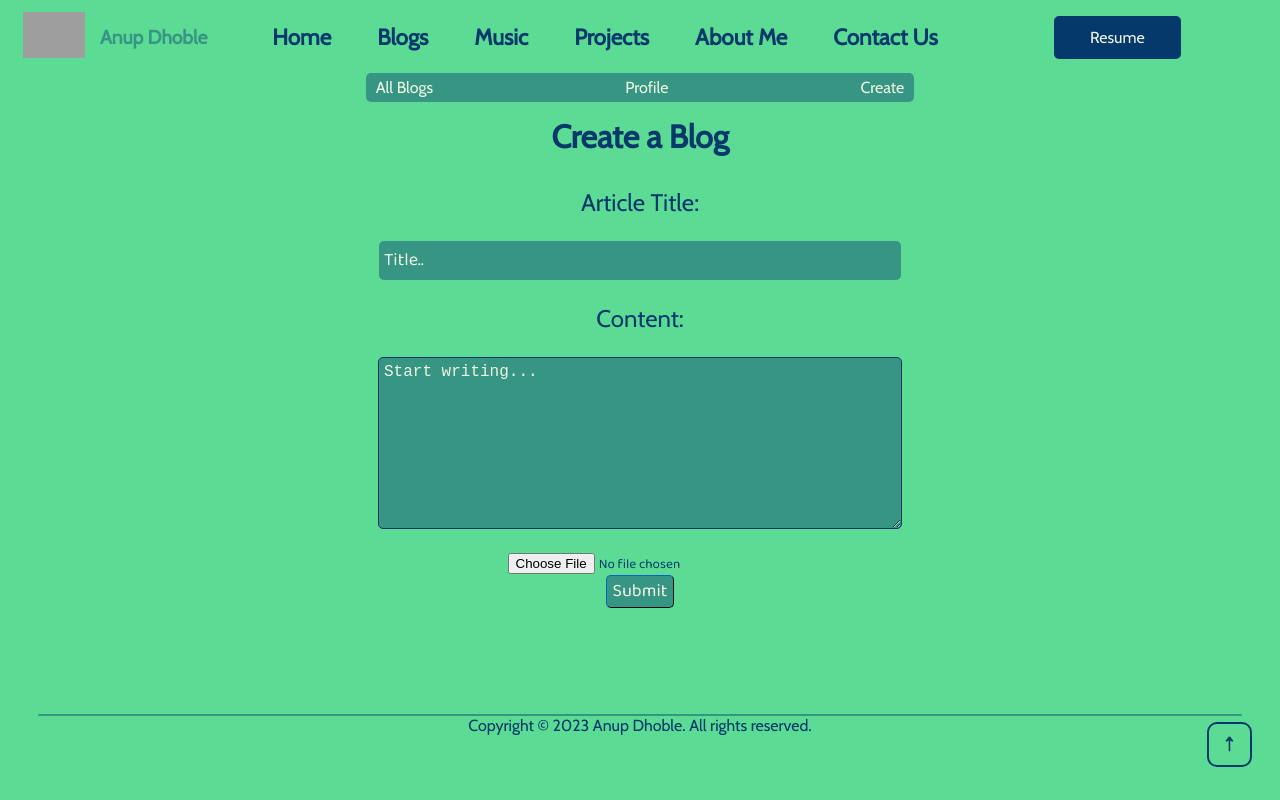
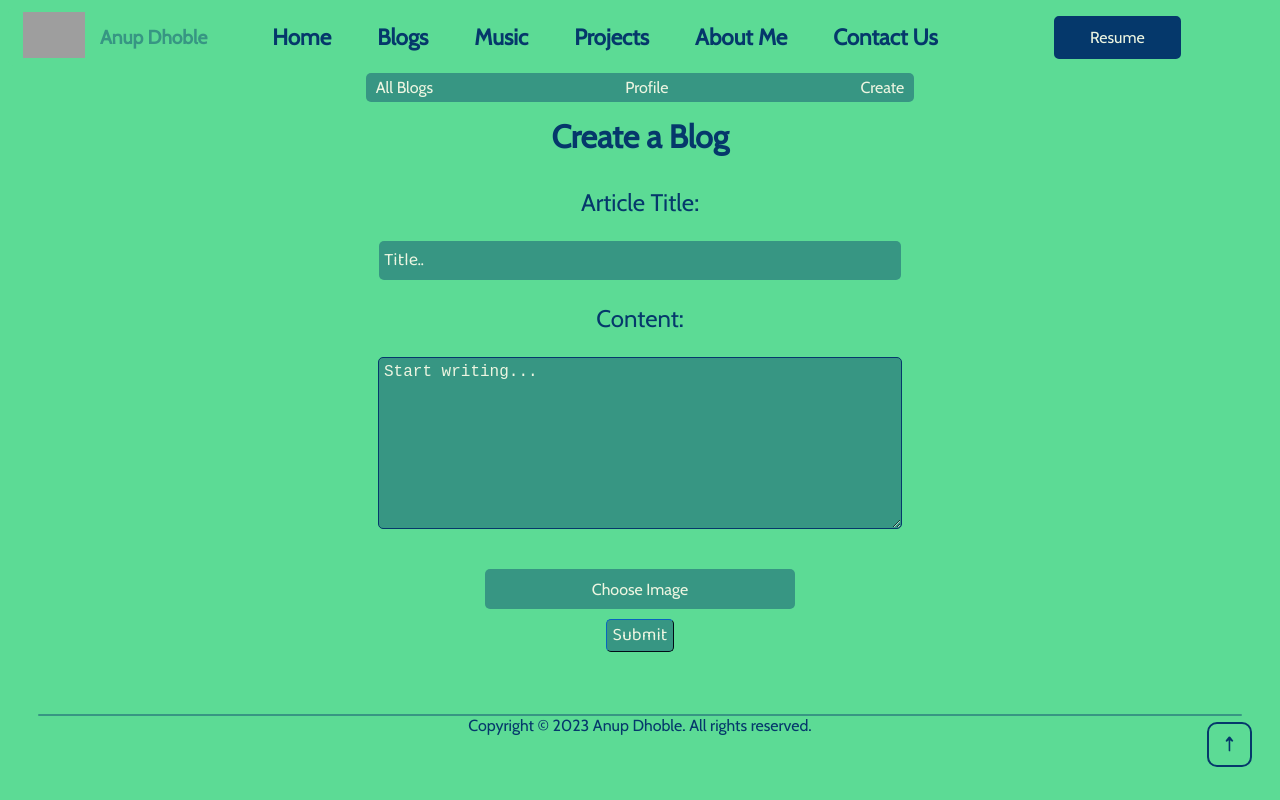
Before and after one commit to anupdhoble/personalwebsitefrontend, a React (Create React App) app: page /blogs/create in a window 1280 px wide. Built offline with nearby package versions, Linux system fonts and the light colour scheme; no server answers; sample sign-in values are in the browser's storage; grey boxes are pictures that could not be loaded; a web font is replaced by a local one.

Commit message:
Add react-spinners package and update styles

```diff
--- a/package.json
+++ b/package.json
@@ -18,6 +18,7 @@
     "react-helmet": "^6.1.0",
     "react-router-dom": "^6.14.2",
     "react-scripts": "5.0.1",
+    "react-spinners": "^0.13.8",
     "react-toastify": "^10.0.4",
     "web-vitals": "^2.1.4"
   },
--- a/src/App.js
+++ b/src/App.js
@@ -17,7 +17,21 @@ import Resume from './components/Resume';
 import { ToastContainer,toast } from 'react-toastify';
 
 
-
+const showNotification = (message, type) => {
+  switch (type) {
+    case 'success':
+      toast.success(message);
+      break;
+    case 'error':
+      toast.error(message);
+      break;
+    case 'info':
+      toast.info(message);
+      break;
+    default:
+      toast(message);
+  }
+};
 
 function App() {
   // dotenv.config();
@@ -56,7 +70,7 @@ function App() {
         <Route path="/contact" element={<Contact/>} />
         <Route path="/projects" element={<Projects />}/>
         <Route path="/resume" element={<Resume />}/>
-        <Route path="/blogs" element={<Blogs isLogin={isLogin} toast={toast}/>}/>
+        <Route path="/blogs" element={<Blogs isLogin={isLogin} showNotification={showNotification}/>}/>
         <Route path="/blogs/login" element={<Bloglogin isLogin={isLogin} setIsLogin={setIsLogin}/>}/>
         <Route path="/blogs/create" element={<CreateBlog isLogin={isLogin}/>}/>
         <Route path="*" element={<POM/>}/>
--- a/src/components/Blogs.jsx
+++ b/src/components/Blogs.jsx
@@ -3,19 +3,21 @@ import BlogController from "./BlogController";
 import { auth, storage } from '../firebaseConfig';
 import blogPageImg from "../assets/img/blogPageImg.png";
 import { ref, deleteObject } from "firebase/storage";
+import { HashLoader } from "react-spinners";
 
 
-const Blogs = ({ isLogin,toast }) => {
+const Blogs = ({ isLogin, showNotification }) => {
     const [blogs, setBlogs] = useState([]);
-
+    const [loading,setLoading]=useState(true);
     useEffect(() => {
+        window.scrollTo(0, 0);
         fetchAllBlogs();
     }, []);
 
     const handleDelete = async (blogId, blogImgUrl, imgRefToFirebase) => { // Receive blogId as a parameter
         if (window.confirm("Are you sure you want to delete this blog?")) {
             try {
-                toast.info("Deleting blog..");
+                // showNotification("Deleting Blog..","info");
                 const url = `https://personalwebsitebackend.onrender.com/blogs/remove/${blogId}`; // Use blogId in the URL
                 const response = await fetch(url, {
                     method: 'DELETE',
@@ -25,7 +27,7 @@ const Blogs = ({ isLogin,toast }) => {
                 });
 
                 if (response.ok) {
-                    toast.success("Blog deleted successfully");
+                    // showNotification("Blog deleted successfully","success");
                     console.log("Blog deleted, cleaning up resources..");
                     if (blogImgUrl) {
 
@@ -33,18 +35,18 @@ const Blogs = ({ isLogin,toast }) => {
                         deleteObject(ref(storageRef, imgRefToFirebase)).then(() => {
                             console.log("Previous image deleted");
                         }).catch((error) => {
-                            toast.error("Blog deletion failed");
+                            // showNotification("Blog deletion failed","error");
                             console.error("Error deleting previous image:", error);
                         });
                     }
 
                     fetchAllBlogs();
                 } else {
-                    toast.error("Blog deletion failed");
+                    // showNotification("Blog deletion failed","error");
                     throw new Error("Failed to delete blog");
                 }
             } catch (error) {
-                toast.error("Blog deletion failed");
+                // showNotification("Blog deletion failed","error");
                 console.error("Error deleting blog:", error);
             }
         }
@@ -66,6 +68,7 @@ const Blogs = ({ isLogin,toast }) => {
                     ...blog,
                     createdAt: new Date(blog.createdAt).toLocaleDateString()
                 })).reverse();
+                setLoading(false);
                 setBlogs(formattedBlogs);
             } else {
                 throw new Error("Failed to fetch blogs");
@@ -91,6 +94,7 @@ const Blogs = ({ isLogin,toast }) => {
             <BlogController isLogin={isLogin} />
             <div className="blog-articles footer-fix max-width-1">
                 <h2 className="color2">Featured Articles</h2>
+                {loading && <div className="HashSpinner" ><HashLoader color="#05386B" /></div>}
                 {blogs.map((blog) => (
                     <article key={blog._id} className="blog-article">
                         <div className="article-header">
--- a/src/components/CreateBlog.jsx
+++ b/src/components/CreateBlog.jsx
@@ -3,11 +3,12 @@ import BlogController from "./BlogController";
 
 import { auth, storage } from '../firebaseConfig';
 import { useNavigate } from "react-router-dom";
-import { getDownloadURL, ref, uploadBytes,deleteObject } from 'firebase/storage';
+import { getDownloadURL, ref, uploadBytes, deleteObject } from 'firebase/storage';
 import '../styles/bloglogin.css';
 import 'react-toastify/dist/ReactToastify.css';
 import { ToastContainer, toast } from 'react-toastify';
 import "firebase/compat/storage";
+import { BeatLoader } from "react-spinners";
 
 export default function CreateBlog({ isLogin }) {
 
@@ -20,13 +21,16 @@ export default function CreateBlog({ isLogin }) {
     const [blogContent, setBlogContent] = useState("");
     const [imgloc, setImgloc] = useState("");
     const navigate = useNavigate();
+    const [imgloading, setImgloading] = useState(false);
 
     const handleChange = (e) => {
+
         toast.info("Uploading please wait...");
+        setImgloading(true);
         const selectedFile = e.target.files[0];
         if (selectedFile) {//this is done to avoid error if we click on upload and close explorer without selecting any file
             //In case of reupload , first delete the previous image
-            if(file!==null){
+            if (file !== null) {
                 deleteObject(ref(storageRef, `blogs/${file.name}`)).then(() => {
                     console.log("Previous Image deleted");
                 }).catch((error) => {
@@ -43,9 +47,11 @@ export default function CreateBlog({ isLogin }) {
                 setImgurl(url);
                 console.log('File available at', url);
                 toast.success("Image uploaded successfully");
+                setImgloading(false);
 
             });
         }
+
     }
     const handleSubmit = async () => {
         if (title !== "" && blogContent !== "") {
@@ -112,13 +118,22 @@ export default function CreateBlog({ isLogin }) {
                             setBlogContent(event.target.value);
                         }}></textarea>
                     </div>
-                    <input type="file" onChange={handleChange} accept="image/*" />
+                    {!imgloading &&
+                        <div >
+                            <label htmlFor="fileInput" id="imageUpload">Choose Image</label>
+                            <input style={{ display: "none" }} id="fileInput" type="file"  onChange={handleChange} accept="image/*" />
+                        </div>
+                    }
+                    {imgloading &&
+                        <BeatLoader color="#05386B" />
+                    }
+
 
                     {imgurl &&
-                    <div>
-                        <p>Image preview</p>
-                        <img className="imagePreview" src={imgurl} alt="blog_image" />
-                    </div>
+                        <div>
+                            <p>Image preview</p>
+                            <img className="imagePreview" src={imgurl} alt="blog_image" />
+                        </div>
                     }
                     <button onClick={(e) => { handleSubmit(e) }}>Submit</button>
 
--- a/src/styles/blogcontroller.css
+++ b/src/styles/blogcontroller.css
@@ -66,6 +66,23 @@
 .cpContainer button{
     font-size: large;
 }
+#imageUpload{
+    font-size: medium;
+    width: 10vw;
+    height: 30px;
+    color: var(--color5);
+    background-color: var(--color2);
+    border-radius: 5px;
+    padding: 5px;
+    margin-bottom: 10px;
+    display: flex;
+    align-items: center;
+    justify-content: center;
+}
+#imageUpload:hover{
+    cursor: pointer;
+
+}
 
 @media(max-width:992px){
     .blog-controller-ul{
--- a/src/styles/blogs.css
+++ b/src/styles/blogs.css
@@ -120,6 +120,13 @@ h1,p{
     float: right;
     margin: 4px;
 }
+.HashSpinner{
+    display: flex;
+    justify-content: center;
+    align-items: center;
+    height: 20vh;
+
+}
 
 @media(max-width:992px) {
     .title-content{
```
Also changed, not shown: src/styles/bloglogin.css (line endings or trailing spaces), 1 other file (tests, documents, lock files or other folders).
